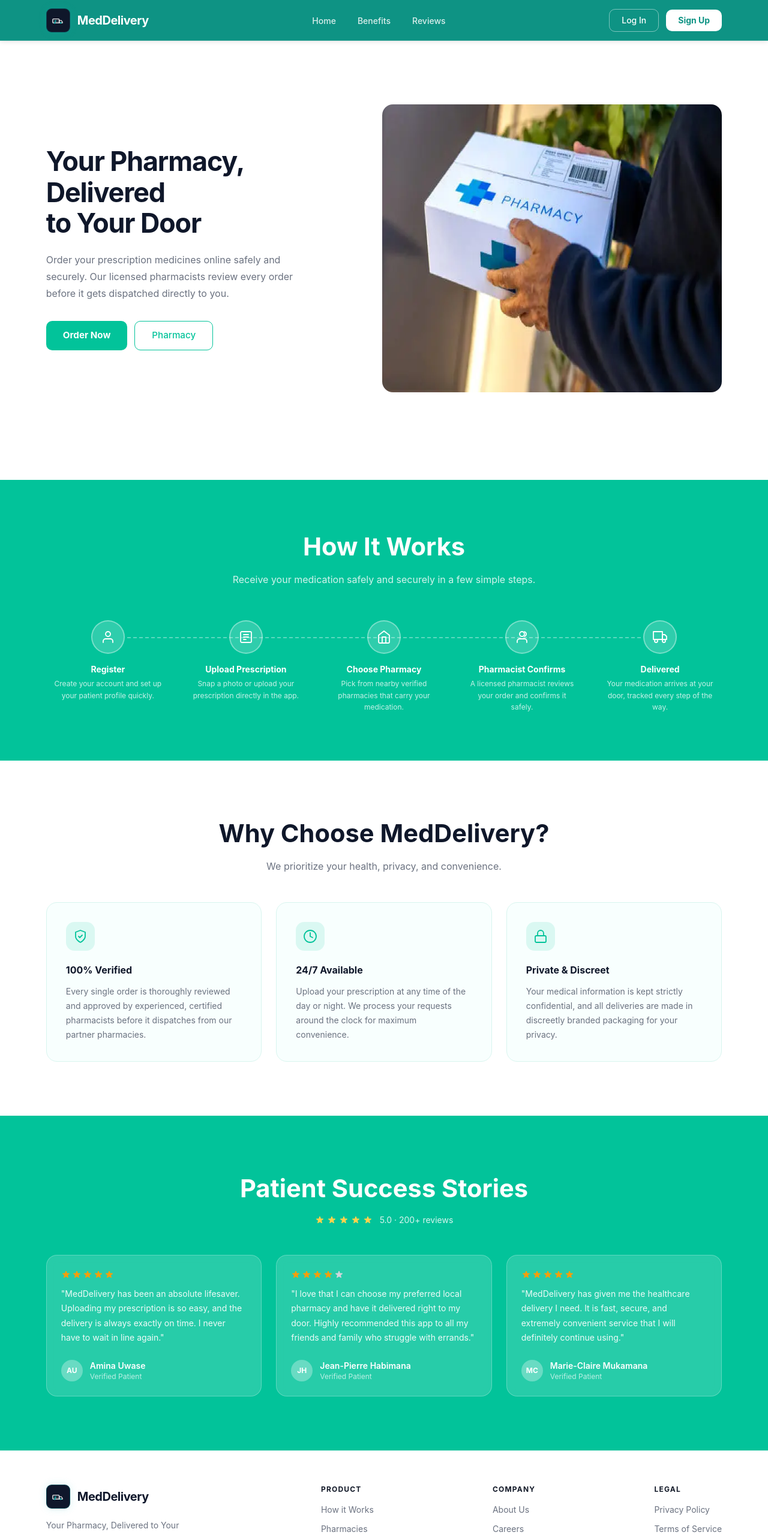
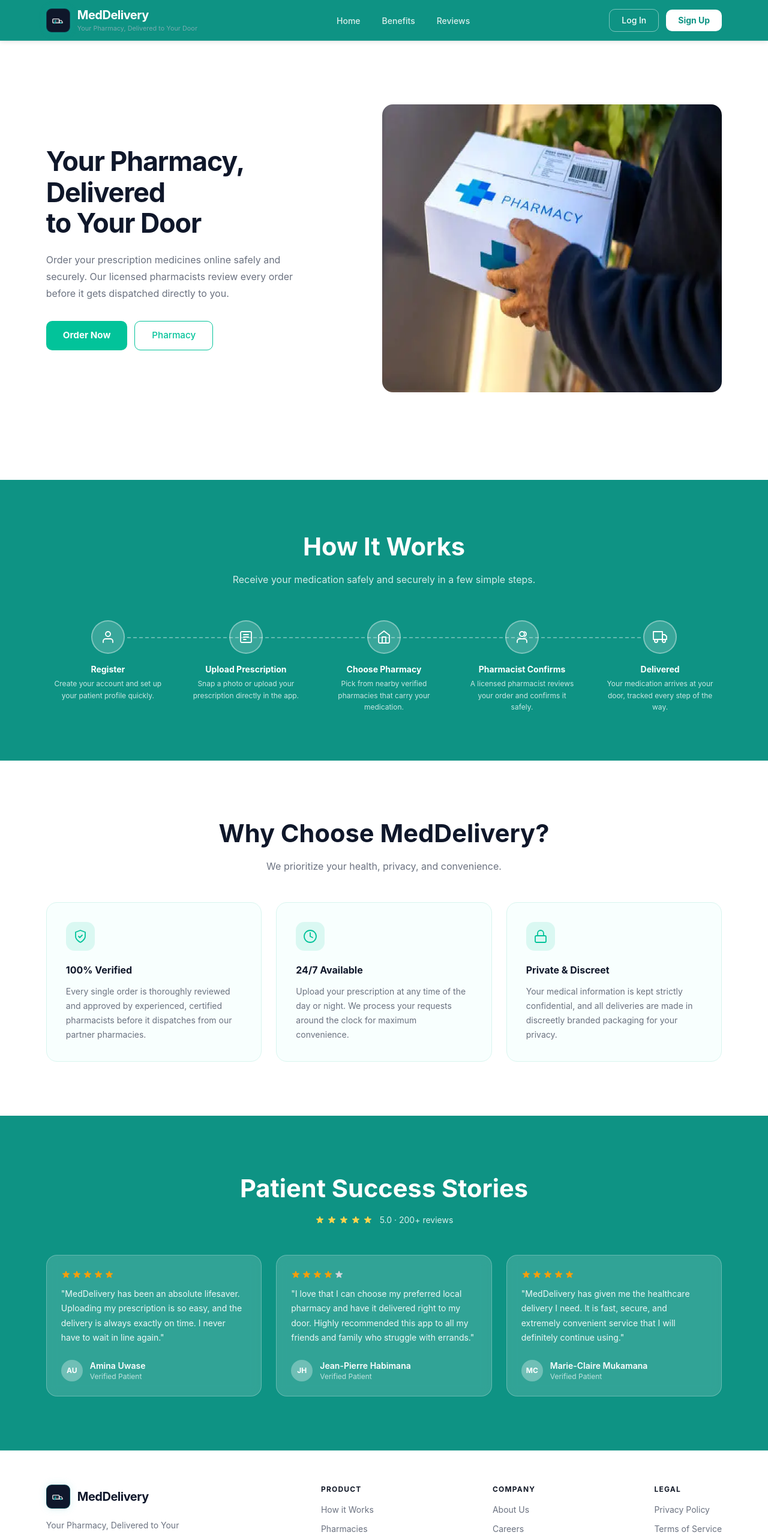
Before and after one commit to SheCanCODE-Capstone-Projects/Med-Delivery-System-FE, a Next.js app: page / in a window 1280 px wide. Shown: the top 2559 px of the page at 60% size. Built offline with nearby package versions, Linux system fonts and the light colour scheme.

Commit message:
feat(ui): update landing page branding and color palette
Enable the tagline in the MedDeliveryLogo and synchronize section
background colors to use the primary brand teal (#0E9384) for
visual consistency across the landing page.

```diff
--- a/src/app/(public)/(main)/page.tsx
+++ b/src/app/(public)/(main)/page.tsx
@@ -191,7 +191,7 @@ function Navbar(): React.JSX.Element {
         style={{ background: '#0E9384', borderBottom: '1px solid rgba(255,255,255,0.15)', boxShadow: '0 1px 8px rgba(0,0,0,0.12)' }}
       >
         {/* Logo */}
-        <MedDeliveryLogo theme="dark" size="sm" showTagline={false} />
+        <MedDeliveryLogo theme="dark" size="sm" showTagline={true} />
 
         {/* Centre nav */}
         <ul className="hidden md:flex items-center gap-9 list-none p-0 m-0">
@@ -345,7 +345,7 @@ function Hero(): React.JSX.Element {
 
 function HowItWorks(): React.JSX.Element {
   return (
-    <section id="how" className="px-[6%] py-[80px]" style={{ background: '#02C39A' }}>
+    <section id="how" className="px-[6%] py-[80px]" style={{ background: '#0E9384' }}>
       <div className="text-center mb-14">
         <h2 className="font-bold mb-3" style={{ fontSize: 'clamp(1.8rem,3.5vw,2.6rem)', color: '#fff' }}>
           How It Works
@@ -420,7 +420,7 @@ function WhyChoose(): React.JSX.Element {
 
 function Testimonials(): React.JSX.Element {
   return (
-    <section id="reviews" className="px-[6%] py-[90px]" style={{ background: '#02C39A' }}>
+    <section id="reviews" className="px-[6%] py-[90px]" style={{ background: '#0E9384' }}>
       <div className="text-center mb-12">
         <h2 className="font-bold mb-3" style={{ fontSize: 'clamp(1.8rem,3.5vw,2.6rem)', color: '#fff' }}>
           Patient Success Stories
```
